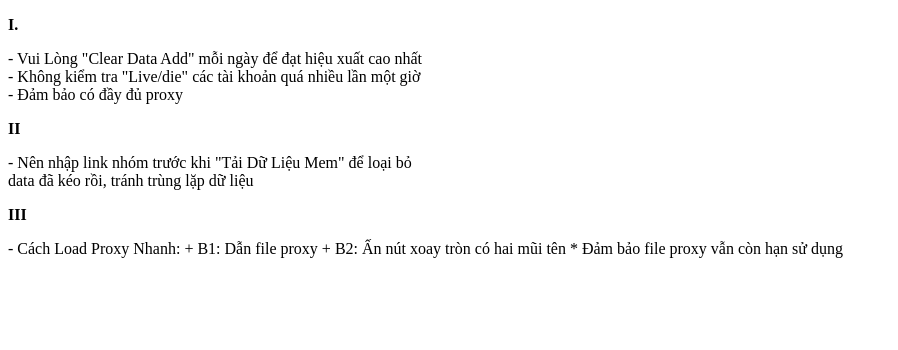
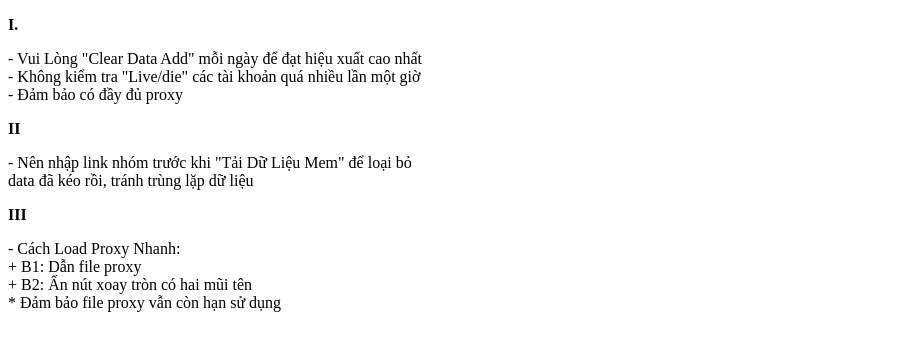
Before and after one commit to D-RubyIV/DTeleSoft, a plain HTML site: page index.html in a window 1280 px wide. Shown: the whole page, without its empty margins (0-898 px from the left). Drawn offline with Linux system fonts and the light colour scheme.

Commit message:
Update index.html

```diff
--- a/index.html
+++ b/index.html
@@ -14,11 +14,11 @@
     - Đảm bảo có đầy đủ proxy <br>
     <b><p>II</p></b>
     - Nên nhập link nhóm trước khi "Tải Dữ Liệu Mem" để loại bỏ <br>
-    data đã kéo rồi, tránh trùng lặp dữ liệu
+    data đã kéo rồi, tránh trùng lặp dữ liệu <br>
     <b><p>III</p></b>
-    - Cách Load Proxy Nhanh:
-    + B1: Dẫn file proxy
-    + B2: Ấn nút xoay tròn có hai mũi tên
-    * Đảm bảo file proxy vẫn còn hạn sử dụng
+    - Cách Load Proxy Nhanh: <br>
+    + B1: Dẫn file proxy <br>
+    + B2: Ấn nút xoay tròn có hai mũi tên <br>
+    * Đảm bảo file proxy vẫn còn hạn sử dụng <br>
 </body>
 </html>
```
